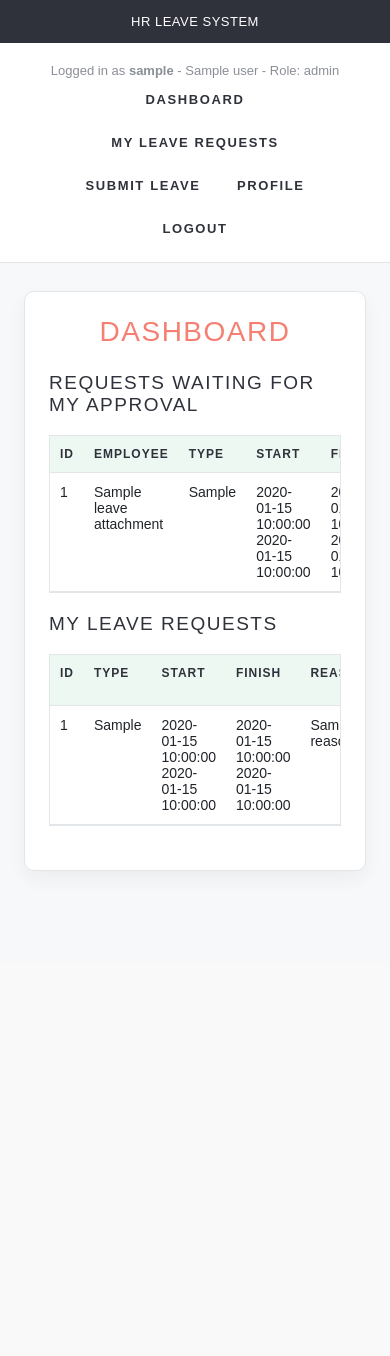
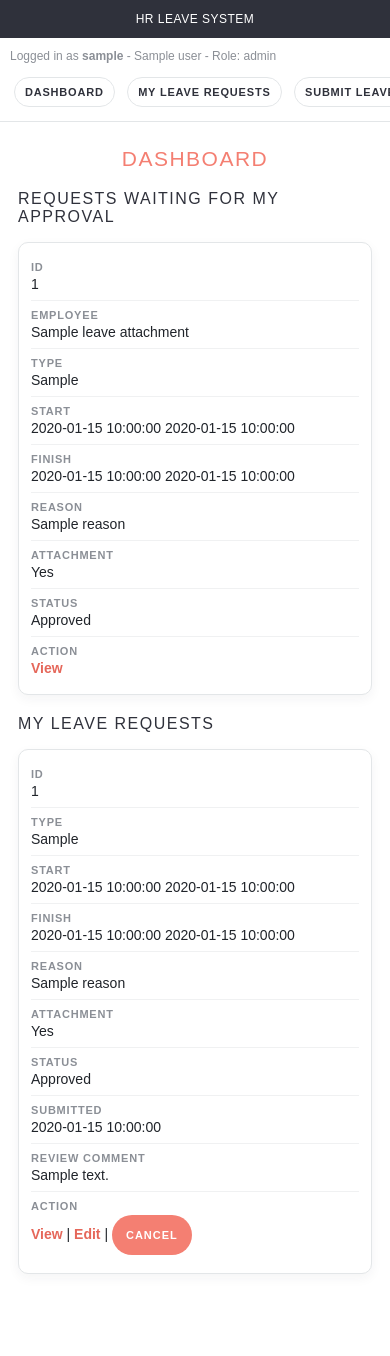
Before and after one commit to gavinczm-bot/hr-system, a Flask app: page / in a window 390 px wide. Before the commit the page ends 871 px from the top, so only its background shows below. Run offline with Flask 3, Linux system fonts and the light colour scheme; the visitor is signed in with stand-in values (Sample User, id 1); a database or web service that is not in the repository returns one stand-in record (values such as "Sample title"); some libraries are stand-ins or nearby versions.

Commit message:
Add mobile responsive layout

```diff
--- a/templates/base.html
+++ b/templates/base.html
@@ -67,7 +67,7 @@
         }
 
         .container {
-            max-width: 1320px;
+            max-width: 1260px;
             margin: 28px auto;
             padding: 0 24px 40px 24px;
         }
@@ -212,18 +212,13 @@
         }
 
         .admin-filters {
-            grid-template-columns: 180px 180px minmax(220px, 1fr) 180px auto;
+            grid-template-columns: minmax(150px, 1fr) minmax(150px, 1fr) minmax(220px, 1fr) minmax(150px, 1fr) auto;
             align-items: end;
         }
 
         .admin-filters .filter-actions {
-            justify-content: flex-start;
+            justify-content: flex-end;
             white-space: nowrap;
-        }
-
-        .admin-filters input,
-        .admin-filters select {
-            max-width: none;
         }
 
         .admin-filters .filter-actions .button,
@@ -246,10 +241,137 @@
         }
 
         @media (max-width: 800px) {
-            .topbar { display: block; text-align: center; line-height: 1.8; }
-            .filters, .admin-filters { grid-template-columns: 1fr; }
-            .admin-filters .filter-actions { justify-content: flex-start; white-space: normal; }
-            table { display: block; overflow-x: auto; }
+            body { background: #fff; }
+
+            .topbar {
+                display: block;
+                text-align: center;
+                line-height: 1.7;
+                padding: 9px 12px;
+                font-size: 12px;
+            }
+
+            .nav {
+                padding: 10px 10px;
+                text-align: left;
+                overflow-x: auto;
+                white-space: nowrap;
+                -webkit-overflow-scrolling: touch;
+            }
+
+            .nav a {
+                margin: 4px 4px;
+                padding: 8px 10px;
+                border: 1px solid var(--bio-border);
+                border-radius: 999px;
+                background: #fff;
+                font-size: 11px;
+                letter-spacing: 0.8px;
+            }
+
+            .userline {
+                white-space: normal;
+                line-height: 1.4;
+                margin: 0 0 8px 0;
+                font-size: 12px;
+            }
+
+            .container {
+                width: 100%;
+                margin: 0;
+                padding: 10px 10px 24px 10px;
+            }
+
+            .card {
+                border: none;
+                border-radius: 0;
+                padding: 14px 8px;
+                box-shadow: none;
+            }
+
+            h2 {
+                font-size: 21px;
+                line-height: 1.25;
+                margin-bottom: 18px;
+            }
+
+            h3 { font-size: 16px; }
+
+            .filters,
+            .admin-filters {
+                display: grid;
+                grid-template-columns: 1fr;
+                gap: 12px;
+            }
+
+            .admin-filters .filter-actions,
+            .filters .filter-actions {
+                justify-content: flex-start;
+                white-space: normal;
+                gap: 8px;
+            }
+
+            input,
+            select,
+            textarea {
+                max-width: none;
+                width: 100%;
+                font-size: 16px;
+            }
+
+            button,
+            .button {
+                min-height: 40px;
+                padding: 10px 14px;
+                font-size: 11px;
+            }
+
+            table.mobile-cards {
+                border: none;
+                background: transparent;
+                display: block;
+            }
+
+            table.mobile-cards tbody,
+            table.mobile-cards tr,
+            table.mobile-cards td {
+                display: block;
+                width: 100%;
+            }
+
+            table.mobile-cards tr:first-child { display: none; }
+
+            table.mobile-cards tr {
+                background: #fff;
+                border: 1px solid var(--bio-border);
+                border-radius: 10px;
+                margin: 0 0 12px 0;
+                padding: 10px 12px;
+                box-shadow: 0 4px 12px rgba(47, 49, 59, 0.05);
+            }
+
+            table.mobile-cards td {
+                border: none;
+                border-bottom: 1px solid #f0f1f2;
+                padding: 8px 0;
+                font-size: 14px;
+            }
+
+            table.mobile-cards td:last-child { border-bottom: none; }
+
+            table.mobile-cards td::before {
+                content: attr(data-label);
+                display: block;
+                color: var(--bio-grey);
+                font-size: 11px;
+                font-weight: 700;
+                text-transform: uppercase;
+                letter-spacing: 0.8px;
+                margin-bottom: 3px;
+            }
+
+            table.mobile-cards td.actions a,
+            table.mobile-cards td.actions button { margin: 3px 4px 3px 0; }
         }
     </style>
 </head>
--- a/templates/dashboard.html
+++ b/templates/dashboard.html
@@ -16,7 +16,7 @@
 
 <h3>Requests Waiting For My Approval</h3>
 
-<table>
+<table class="mobile-cards">
     <tr>
         <th>ID</th>
         <th>Employee</th>
@@ -31,15 +31,15 @@
 
     {% for r in approval_requests %}
     <tr>
-        <td>{{ r.id }}</td>
-        <td>{{ r.employee_name }}</td>
-        <td>{{ r.leave_type }}</td>
-        <td>{{ r.start_date }} {{ r.start_time or '' }}</td>
-        <td>{{ r.end_date }} {{ r.end_time or '' }}</td>
-        <td>{{ r.reason }}</td>
-        <td>{% if r.attachment_count and r.attachment_count > 0 %}Yes{% else %}No{% endif %}</td>
-        <td>{{ r.status }}</td>
-        <td>
+        <td data-label="ID">{{ r.id }}</td>
+        <td data-label="Employee">{{ r.employee_name }}</td>
+        <td data-label="Type">{{ r.leave_type }}</td>
+        <td data-label="Start">{{ r.start_date }} {{ r.start_time or '' }}</td>
+        <td data-label="Finish">{{ r.end_date }} {{ r.end_time or '' }}</td>
+        <td data-label="Reason">{{ r.reason }}</td>
+        <td data-label="Attachment">{% if r.attachment_count and r.attachment_count > 0 %}Yes{% else %}No{% endif %}</td>
+        <td data-label="Status">{{ r.status }}</td>
+        <td data-label="Action">
             <a href="{{ url_for('view_leave', request_id=r.id) }}">View</a>
             {% if r.status == 'Pending' %}
                 | <a href="{{ url_for('review_leave', request_id=r.id) }}">Review</a>
@@ -56,7 +56,7 @@
 
 <h3>My Leave Requests</h3>
 
-<table>
+<table class="mobile-cards">
     <tr>
         <th>ID</th>
         <th>Type</th>
@@ -72,16 +72,16 @@
 
     {% for r in my_requests %}
     <tr>
-        <td>{{ r.id }}</td>
-        <td>{{ r.leave_type }}</td>
-        <td>{{ r.start_date }} {{ r.start_time or '' }}</td>
-        <td>{{ r.end_date }} {{ r.end_time or '' }}</td>
-        <td>{{ r.reason }}</td>
-        <td>{% if r.attachment_count and r.attachment_count > 0 %}Yes{% else %}No{% endif %}</td>
-        <td>{{ r.status }}</td>
-        <td>{{ r.submitted_at }}</td>
-        <td>{{ r.review_comment or '' }}</td>
-        <td>
+        <td data-label="ID">{{ r.id }}</td>
+        <td data-label="Type">{{ r.leave_type }}</td>
+        <td data-label="Start">{{ r.start_date }} {{ r.start_time or '' }}</td>
+        <td data-label="Finish">{{ r.end_date }} {{ r.end_time or '' }}</td>
+        <td data-label="Reason">{{ r.reason }}</td>
+        <td data-label="Attachment">{% if r.attachment_count and r.attachment_count > 0 %}Yes{% else %}No{% endif %}</td>
+        <td data-label="Status">{{ r.status }}</td>
+        <td data-label="Submitted">{{ r.submitted_at }}</td>
+        <td data-label="Review Comment">{{ r.review_comment or '' }}</td>
+        <td data-label="Action">
             <a href="{{ url_for('view_leave', request_id=r.id) }}">View</a>
             {% if r.status != 'Cancelled' %}
                 | <a href="{{ url_for('edit_leave', request_id=r.id) }}">Edit</a>
```
Also changed, not shown: templates/admin_employees.html (+9 -9 lines), templates/admin_leave_requests.html (+17 -15 lines), templates/employee_leave_requests.html (+14 -14 lines).
